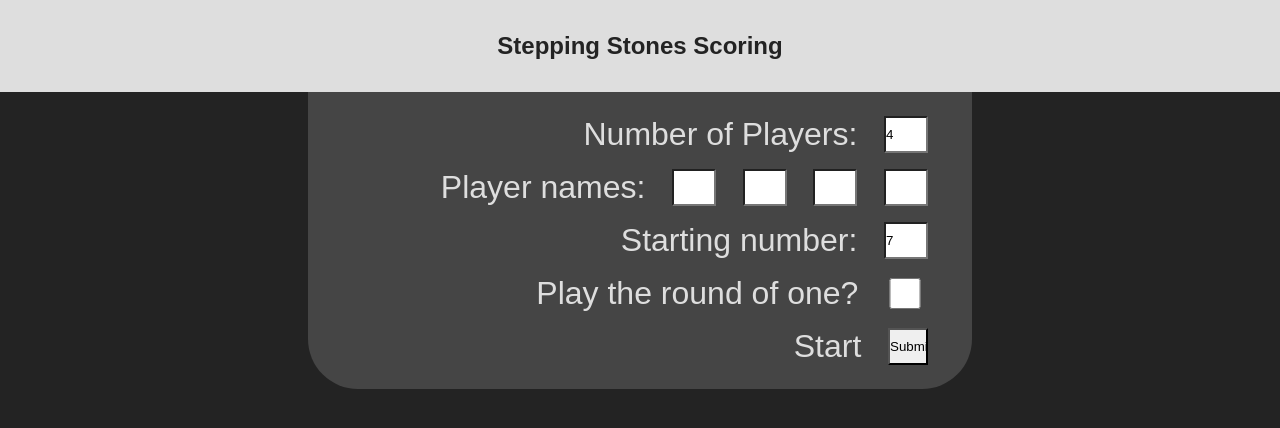
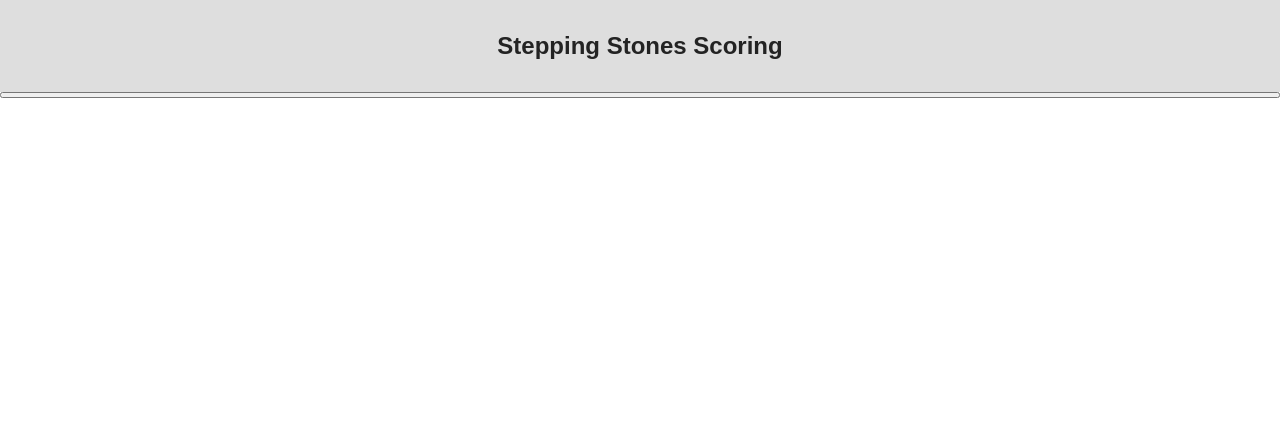
Before and after one commit to rowanlupton/stepping-stones, a React (Create React App) app: page / in a window 1280 px wide. Shown: the top 428 px of the page. Built offline with nearby package versions, Linux system fonts and the light colour scheme.

Commit message:
Overhaul with a better thought-out data hierarchy

```diff
--- a/src/App.css
+++ b/src/App.css
@@ -2,6 +2,7 @@
     text-align: center;
 
     background-color: #232323;
+    background-color: white;
     width: 100vw; min-height: 100vh;
 }
 
@@ -106,13 +107,13 @@ input[type="checkbox"] {
     color: #000;
 }
 
-.Row .round-information div.trump[data-trump="heart"],
-.Row .round-information div.trump[data-trump="diamond"] {
+.Row .round-information div.trump[data-trump="hearts"],
+.Row .round-information div.trump[data-trump="diamonds"] {
     color: red;
 }
 
-.Row .round-information div.trump[data-trump="spade"],
-.Row .round-information div.trump[data-trump="club"] {
+.Row .round-information div.trump[data-trump="spades"],
+.Row .round-information div.trump[data-trump="clubs"] {
     color: black;
 }
 
--- a/src/App.js
+++ b/src/App.js
@@ -1,198 +1,134 @@
 import React, { Component } from 'react';
+import ReactDOM from 'react-dom';
 import './App.css';
 
-function Box (props) {
-  const {score} = props.firstRow ? {score: 0} : props
-  // if (props.firstRow) { const score = 0 }
-  //   else { const {score} = props }
-  return  <div className="Box">
-            <div className="score">{score}</div>
-            <div className="bid">{props.bid}</div>
-            <div className="tricks-taken">{props.tricksTaken}</div>
-            <div className="difference">{props.difference}</div>
-          </div>;
-}
-Box.defaultProps = {
-    score: null,
-    bid: null,
-    tricksTaken: null,
-    difference: null
+class Box extends Component {
+  constructor (props) {
+    super(props)
+    this.state = {...props}
+  }
+
+  render () {
+    return (
+      <div className="Box">
+        <div className="score">{this.state.player.score}</div>
+      </div>
+    )
+  }
 }
 
-function Names (props) {
-  const {players} = props
-  return  <div className="Row name">
-            <div className="Box"></div>
-            {players.map((player,i) =>
-              <div className="Box">{player.name}</div>
-            )}
+class Round extends Component {
+  constructor (props) {
+    super(props)
+    this.state = {...props}
+    let trumps = ["spades","hearts","diamonds","clubs","no trumps"]
+    this.state.trump = trumps[Math.floor(Math.random()*5)]
+  }
+
+  render () {
+    console.log(this.state.players)
+    console.log(this.state.dealer)
+    return (
+      <div className="Row">
+        <div className="round-information">
+          <div className="round-number">
+            round of {this.state.roundNumber}
           </div>
-}
+          <div className="dealer">
+            {this.state.players[this.state.dealer].name} to deal
+          </div>
+          <div className="trump" data-trump={this.state.trump}>
+            {this.state.trump}
+          </div>
+        </div>
 
-function Row (props) {
-  const {dealer,trump,cardsNumber,players} = props
-  return  <div className="Row">
-            <div className="round-information">
-              <div className="dealer">{dealer}</div>
-              <div className="trump">{trump}</div>
-              <div className="cards-number">{cardsNumber}</div>
-            </div>
-
-            {players.map((player,i) =>
-              <Box key={i} score={player.score} />
-            )}
-          </div>
-}
-Row.defaultProps = {
-  dealer: null,
-  trump: null,
-  cardsNumber: null
+        {this.state.players.map((player,i) =>
+          <Box
+            key = {i}
+            player = {player}
+          />
+        )}
+      </div>
+    )
+  }
 }
 
 class Board extends Component {
   constructor (props) {
     super(props)
     this.state = {...props}
+    this.state.roundIndex = 0
 
-    let iterator = [...Array(this.state.startingNumber)];
-    let roundNumbers = [];
+    let iterator = [...Array(this.state.startingNumberOfCards)]
+    let roundNumbersOfCards = []
     for (let i = iterator.length; i >= 2; i--) {
-        roundNumbers.push(i);
+      roundNumbersOfCards.push(i);
     }
+    this.state.roundNumbersOfCards = roundNumbersOfCards.concat([...roundNumbersOfCards].reverse())
+    if (this.state.roundOfOne)
+      this.state.roundNumbersOfCards.splice(this.state.startingNumberOfCards-1, 0, 1)
 
-    this.state.roundNumbers = roundNumbers.concat([...roundNumbers].reverse());
-    if (this.state.toggleRoundOfOne) {
-      this.state.roundNumbers.splice(this.state.startingNumber - 1,0,1)
-    }
+    this.drawRound = this.drawRound.bind(this)
+  }
+
+  drawRound () {
+    this.boardElement = document.querySelector('#board')
+    this.setState({roundIndex: (this.state.roundIndex+1)})
+    let round = <Round
+                  key = {this.state.roundIndex}
+                  roundNumberOfCards = {this.state.roundNumbersOfCards[this.state.roundIndex]}
+                  players = {this.state.players}
+                  dealer = {(this.state.roundIndex) % this.state.players.length}
+                />
+
+    ReactDOM.render (
+      round,
+      this.boardElement
+    )
   }
 
   render () {
-    const {roundNumbers, players} = this.state
     return (
       <div id="board">
-        <Names players={players}/>
-        {roundNumbers.map((x,i) =>
-          <Row
-            key={i}
-            rowKey={i}
-            cardsNumber={x}
-            players={players}
-            firstRow={i === 0}
-            // score = i === 0 ? 0 : null
-            />
-        )}
-        hi
+
+        <button onClick={this.drawRound} />
       </div>
     )
   }
 }
 
-class Settings extends Component {
-  constructor(props) {
-    super(props)
-    // this.state = {...props}
-
-    this.handleChange = this.handleChange.bind(this)
-    this.handleSubmit = this.handleSubmit.bind(this)
+class Player {
+  constructor (props) {
+    this.name = props.name
+    this.score = 0
   }
 
-  handleChange (event) {
-    this.props.updateSettings(event)
+  updateScore (difference) {
+    this.score += difference
   }
-  handleSubmit (event) {
-    event.preventDefault()
-    this.props.applySettings(event)
-  }
-  render () {
-    const {
-      numberOfPlayers,
-      startingNumber,
-      toggleRoundOfOne
-    } = this.props
-    return  <form onSubmit={this.handleSubmit} className="Settings">
-              <label>Number of Players:
-                <input
-                  type="number"
-                  name="numberOfPlayers"
-                  onChange={this.handleChange}
-                  value={numberOfPlayers} />
-              </label>
-              <label>Player names:
-              {[...Array(numberOfPlayers)].map((player,i) =>
-                <input
-                  type="text"
-                  onChange={this.handleChange}
-                  key={i}
-                  data-index={i} />
-              )}
-              </label>
-              <label>Starting number:
-                <input
-                  type="number"
-                  name="startingNumber"
-                  onChange={this.handleChange}
-                  value={startingNumber} />
-              </label>
-              <label> Play the round of one?
-                <input type="checkbox"
-                  name="toggleRoundOfOne"
-                  onChange={this.handleChange}
-                  value={toggleRoundOfOne} />
-              </label>
-              <label> Start
-                <input type="submit" />
-              </label>
-            </form>
-          }
 }
 
 class App extends Component {
   constructor (props) {
-    super(props);
+    super(props)
     this.state = {
-      settings: false,
-      numberOfPlayers: 4,
-      startingNumber: 7,
-      toggleRoundOfOne: false,
-      players: []
+      players: [new Player({name: "rowan"}), new Player({name: "nicki"}), new Player({name: "lynda"})],
+      startingNumberOfCards: 7,
+      roundOfOne: true
     }
-
-    this.updateSettings = this.updateSettings.bind(this)
-    this.applySettings = this.applySettings.bind(this)
-  }
-  updateSettings (event) {
-    const t = event.target
-    // not using the ~~fancy~~ syntax here for consistency with `value`
-    const name = t.name
-    const value = t.type === 'checkbox' ? t.checked : Number(t.value)
-
-    if (t.type === 'text') {
-      let players = this.state.players
-      players[t.dataset.index] = {'name': t.value}
-      this.setState({players: players})
-    } else {
-      this.setState({[name]: value});
-    }
-  }
-  applySettings (event) {
-    this.setState((settings) => ({settings: true}))
   }
 
   render () {
-    const {settings} = this.state
     return (
       <div className="App">
         <header className="App-header">
-            <h1 className="App-title">Stepping Stones Scoring</h1>
+          <h1 className="App-title">Stepping Stones Scoring</h1>
         </header>
-        {!settings ? (
-          <Settings
-            {...this.state}
-            updateSettings={this.updateSettings}
-            applySettings={this.applySettings}/>
-        ) : (
-          <Board {...this.state}/>
-        ) }
+        <Board
+          startingNumberOfCards = {this.state.startingNumberOfCards}
+          roundOfOne = {this.state.roundOfOne}
+          players = {this.state.players}
+        />
       </div>
     )
   }
```
